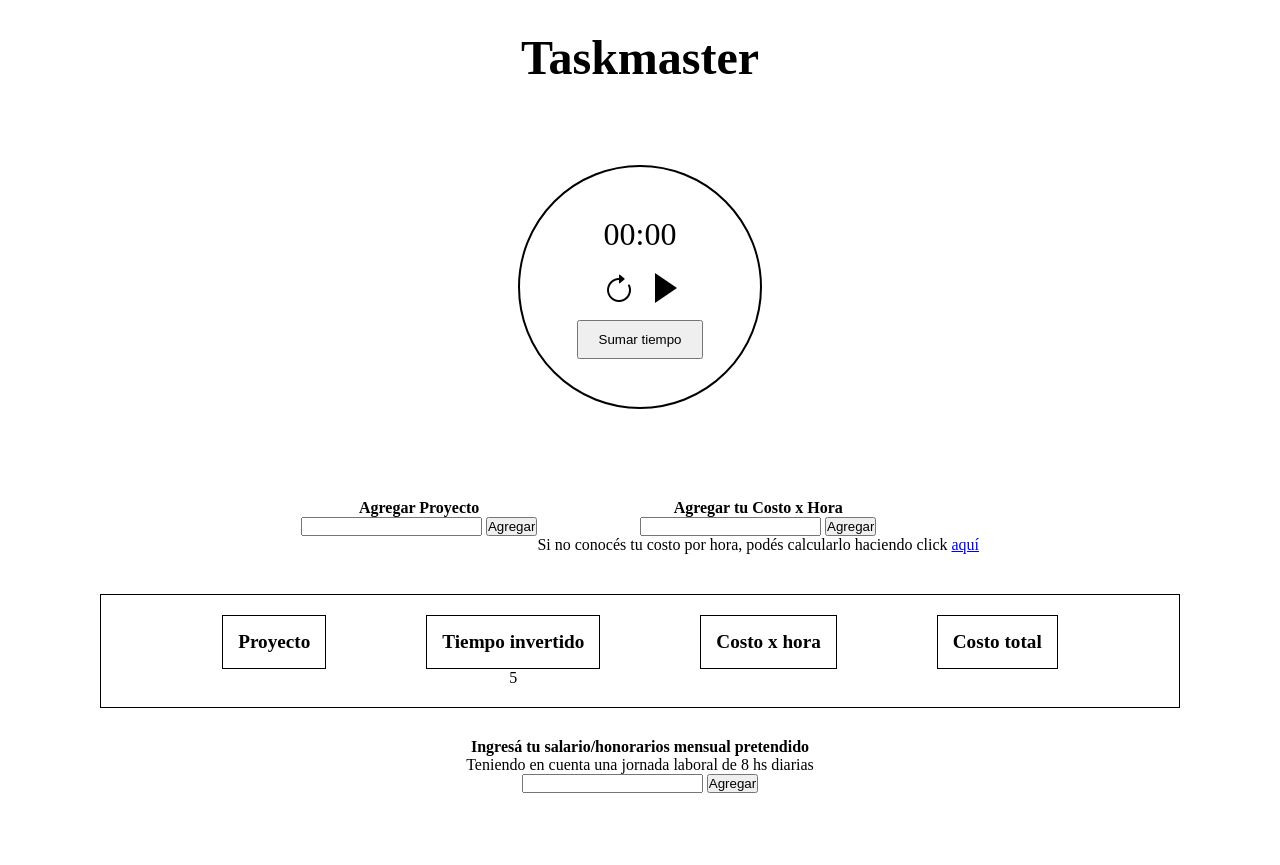
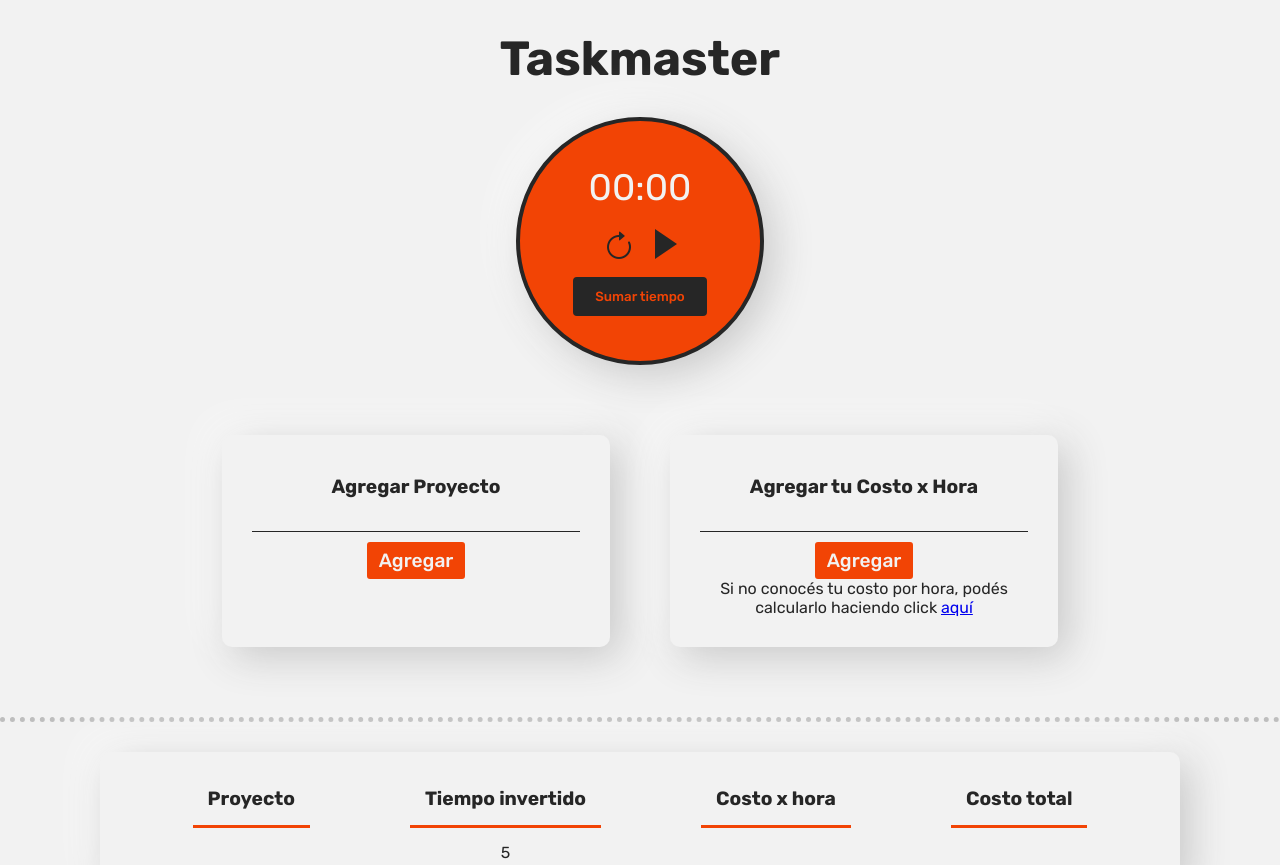
Before and after one commit to FrancoRaya/taskmaster, a plain HTML site: page index.html in a window 1280 px wide. Shown: the top 865 px of the page. Before the commit the page ends 823 px from the top, so only its background shows below. Drawn offline with nearby package versions, Linux system fonts and the light colour scheme.

Commit message:
agregado de estilos

```diff
--- a/css/main.css
+++ b/css/main.css
@@ -5,7 +5,10 @@
 }
 
 body {
+    font-family: 'Rubik', sans-serif;
     text-align: center;
+    background-color: #F2F2F2;
+    color: #262626;
 }
 
 /* Header */
@@ -27,17 +30,20 @@ body {
     border-radius: 50%;
     width: 15rem;
     height: 15rem;
-    border: 2px solid black;
-    color: black;
-    margin: 50px auto;
+    border: 4px solid #262626;
+    background-color: #F24405;
+    color: #262626;
     display: flex;
     justify-content: center;
     align-items: center;
     flex-direction: column;
+    box-shadow:  9px 9px 40px #c6c6c6,
+                -9px -9px 40px #ffffff;
 }
 
 .stopwatch {
-    font-size: 2rem;
+    color: #F2F2F2;
+    font-size: 2.3rem;
 }
 
 .buttons {
@@ -51,7 +57,7 @@ body {
     border-width: 15px 0 15px 22px;
     cursor: pointer;
     box-sizing: border-box;
-    border-color: transparent transparent transparent black;
+    border-color: transparent transparent transparent #262626;
     transition: 100ms all ease;
     will-change: border-width;
     border-style: solid;
@@ -67,8 +73,20 @@ body {
     cursor: pointer;
 }
 
-.boton-sumar {
+.botonSumar {
+    font-family: 'Rubik', sans-serif;
+    font-weight: 500;
+    background-color: #262626;
+    color: #F24405;
     padding: 10px 20px;
+    border: 2px solid #262626;
+    border-radius: 4px;
+}
+
+.botonSumar:hover {
+    border: 2px solid #262626;
+    background-color: #F24405;
+    color: #262626;
 }
 
 /* Proyectos */
@@ -76,15 +94,70 @@ body {
     display: flex;
     justify-content: center;
     padding: 40px 0;
+    border-bottom: #bebebe 5px dotted;
+    margin: 0 0 30px 0;
+}
+
+.agregarProyectoCosto {
+    display: flex;
+    flex-flow: column;
+    width: 328px;
+    padding: 30px;
+    margin: 30px;
+    border-radius: 10px;
+    background: #f2f2f2;
+    box-shadow:  9px 9px 40px #c6c6c6,
+                -9px -9px 40px #ffffff;
+}
+
+.agregarProyectoCosto h4 {
+    font-size: 1.2em;
+    margin: 10px 0;
+}
+
+.campoAgregar {
+    font-family: 'Rubik', sans-serif;
+    font-weight: 400;
+    font-size: 1.2em;
+    background-color: #F2F2F2;
+    border: none;
+    border-bottom: 1.5px solid #262626;
+    margin: 0 0 10px 0;
+    text-align: center;
+}
+
+.botonAgregar {
+    font-family: 'Rubik', sans-serif;
+    font-weight: 500;
+    font-size: 1.2em;
+    color: #F2F2F2;
+    background-color: #F24405;
+    border: 2px solid #F24405;
+    border-radius: 3px;
+    padding: 5px 10px;
+    width: fit-content;
+    align-self: center;
+}
+
+.botonAgregar:hover {
+    color: #F24405;
+    background-color: #F2F2F2;
+}
+
+.botonAgregar:active {
+    border: none;
 }
 
 /* Tabla de proyectos */
 .tablaProyectos {
     display: flex;
     justify-content: center;
-    border: 1px solid black;
     margin: 0 100px;
     padding: 20px;
+    border-radius: 10px;
+    background: #f2f2f2;
+    box-shadow:  9px 9px 40px #c6c6c6,
+                -9px -9px 40px #ffffff;
 }
 
 .columna {
@@ -93,12 +166,24 @@ body {
 }
 
 .columna h4 {
+    color: #262626;
     font-size: 1.2em;
     padding: 15px;
-    border: 1px solid black;
+    border-bottom: 3px solid #F24405;
+    margin: 0 0 15px;
 }
 
 /* Cálculo de salario */
 .calcSalario {
+    display: flex;
+    flex-flow: column;
     margin: 30px;
 }
+
+.calcSalarioCaja {
+    width: 30rem;
+    padding: 30px;
+    display: flex;
+    flex-flow: column;
+    align-self: center;
+}
--- a/index.html
+++ b/index.html
@@ -8,6 +8,10 @@
 
     <!-- CSS -->
     <link rel="stylesheet" type="text/css" href="./css/main.css">
+
+    <link rel="preconnect" href="https://fonts.googleapis.com">
+    <link rel="preconnect" href="https://fonts.gstatic.com" crossorigin>
+    <link href="https://fonts.googleapis.com/css2?family=Rubik:ital,wght@0,300;0,400;0,500;0,600;0,700;0,800;0,900;1,300;1,400;1,500;1,600;1,700;1,800;1,900&display=swap" rel="stylesheet">
 
     <link rel="stylesheet" href="https://cdn.jsdelivr.net/npm/bootstrap-icons@1.8.3/font/bootstrap-icons.css">
     <!-- Fin CSS -->
@@ -31,26 +35,26 @@
             </div>
 
             <div>
-                <input class="boton-sumar" type="button" id="sumarTiempo" value="Sumar tiempo">
+                <input class="botonSumar" type="button" id="sumarTiempo" value="Sumar tiempo">
             </div>
         </div>
     </section>
 
     <section class="agregar">
-        <div class="agregar-Proyectos">
+        <div class="agregarProyectoCosto">
             <h4>
                 Agregar Proyecto
             </h4>
-            <input type="text" id="agregarProyecto">
-            <input type="button"id="botonProyecto" value="Agregar">
+            <input type="text" id="agregarProyecto"  class="campoAgregar">
+            <input type="button" value="Agregar" id="botonProyecto" class="botonAgregar">
         </div>
 
-        <div class="agregar-Costohora">
+        <div class="agregarProyectoCosto">
             <h4>
                 Agregar tu Costo x Hora
             </h4>
-            <input type="number" id="agregarCosto">
-            <input type="button" value="Agregar" id="botonCosto">
+            <input type="number" id="agregarCosto" class="campoAgregar">
+            <input type="button" value="Agregar" id="botonCosto" class="botonAgregar">
 
             <p>
                 Si no conocés tu costo por hora, podés calcularlo haciendo click <a href="#titCalcSalario">aquí</a>
@@ -98,11 +102,11 @@
 
 
     <section class="calcSalario">
-        <div>
+        <div class="calcSalarioCaja">
             <h4 id="titCalcSalario">Ingresá tu salario/honorarios mensual pretendido</h4>
             <p>Teniendo en cuenta una jornada laboral de 8 hs diarias</p>
-            <input type="number" id="agregarSalario">
-            <input type="submit" value="Agregar" id="botonSalario">
+            <input type="number" id="agregarSalario" class="campoAgregar">
+            <input type="submit" value="Agregar" id="botonSalario" class="botonAgregar">
         </div>
 
         <div>
```
